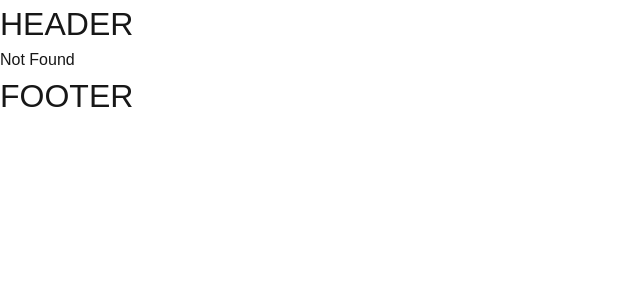
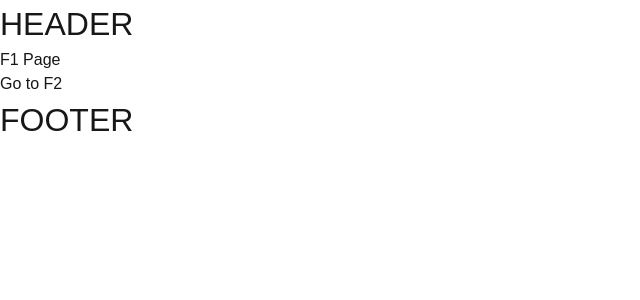
Before and after one commit to hussain-usama/Course-Next-JS, a Next.js app: page /f1 in a window 1280 px wide. Before the commit this address had no page. Shown: the top 300 px of the page, without its empty margins (0-640 px from the left). Built offline with nearby package versions, Linux system fonts and the light colour scheme.

Commit message:
intercepting routes

```diff
--- /dev/null
+++ b/src/app/(routes)/f1/page.tsx
@@ -0,0 +1,13 @@
+import Link from 'next/link'
+import React from 'react'
+
+function F1() {
+  return (
+    <>
+    <h1>F1 Page</h1>
+    <Link href="/f1/f2">Go to F2</Link>
+    </>
+  )
+}
+
+export default F1
```
Also changed, not shown: src/app/(routes)/f1/(.)f2/page.tsx (added, +9 -0 lines), src/app/(routes)/f1/f2/page.tsx (added, +9 -0 lines), src/app/(routes)/f1/f3/page.tsx (added, +9 -0 lines), src/app/(routes)/f1/f4/(..)f3/page.tsx (added, +9 -0 lines), src/app/(routes)/f1/f4/page.tsx (added, +13 -0 lines), notes.txt.
